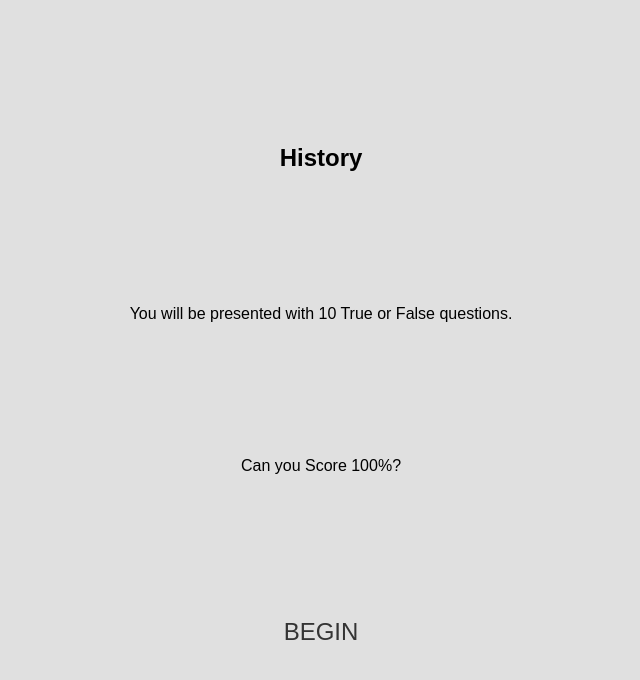
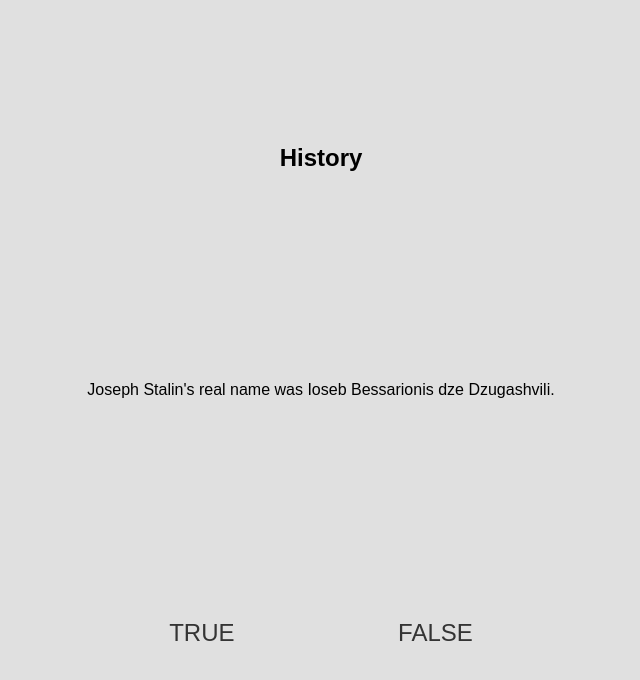
Before and after one commit to GabrielCampos99/guild-challenge, a React (Create React App) app: page /quizz in a window 1280 px wide. Shown: the top 680 px of the page, without its empty margins (319-959 px from the left). Built offline with nearby package versions, Linux system fonts and the light colour scheme.

Commit message:
feat: logic answers

```diff
--- a/src/modules/Quizz/components/QuizzContent/QuizzContent.tsx
+++ b/src/modules/Quizz/components/QuizzContent/QuizzContent.tsx
@@ -1,45 +1,75 @@
 /* eslint-disable no-unused-vars */
-import React, { useState }  from 'react'
+import React, { useEffect, useState } from 'react'
+import { IQuizzData } from '../../interfaces/IQuizzData'
 
 import * as S from './styles'
+
+interface IQuizzFinalized {
+  answers: IQuizzWithAnswers[]
+  total: number
+}
+interface IQuizzWithAnswers {
+  category: string
+  type: string
+  difficulty: string
+  question: string
+  correct_answer: string
+  incorrect_answers: string[]
+  isCorrect: boolean
+}
+
 type TQuizzContent = {}
-
-
 
 const QuizzContent: React.FC<TQuizzContent> = () => {
   const [currentQuestion, setCurrentQuestion] = useState<number>(0)
+  const [quizzAnswers, setQuizzAnswers] = useState<IQuizzWithAnswers[]>([])
+
   const dummyData = [
     {
-            category: "History",
-            type: "boolean",
-            difficulty: "hard",
-            question: "Joseph Stalin&#039;s real name was Ioseb Bessarionis dze Dzugashvili.",
-            correct_answer: "True",
-            incorrect_answers: [
-                "False"
-            ]
+      category: 'History',
+      type: 'boolean',
+      difficulty: 'hard',
+      question: 'Joseph Stalin&#039;s real name was Ioseb Bessarionis dze Dzugashvili.',
+      correct_answer: 'True',
+      incorrect_answers: ['False']
     },
     {
-            category: "SEILA",
-            type: "boolean",
-            difficulty: "hard",
-            question: "ALGUMA COISA",
-            correct_answer: "True",
-            incorrect_answers: [
-                "False"
-            ]
+      category: 'SEILA',
+      type: 'boolean',
+      difficulty: 'hard',
+      question: 'ALGUMA COISA',
+      correct_answer: 'True',
+      incorrect_answers: ['False']
     },
     {
-            category: "TERCEIRA COISA",
-            type: "boolean",
-            difficulty: "hard",
-            question: "OUTRA COISA DA OUTRA COISA",
-            correct_answer: "FALSE",
-            incorrect_answers: [
-                "TRUE"
-            ]
+      category: 'TERCEIRA COISA',
+      type: 'boolean',
+      difficulty: 'hard',
+      question: 'OUTRA COISA DA OUTRA COISA',
+      correct_answer: 'FALSE',
+      incorrect_answers: ['TRUE']
     }
   ]
+
+  const handleAnswerButton = (answer: string) => {
+    if (currentQuestion < dummyData.length) {
+      setQuizzAnswers((oldState: IQuizzWithAnswers[]) => {
+        if (answer === dummyData[currentQuestion].correct_answer) {
+          const currentData: IQuizzWithAnswers = { ...dummyData[currentQuestion], isCorrect: true }
+          return [...oldState, currentData]
+        } else {
+          const currentData: IQuizzWithAnswers = { ...dummyData[currentQuestion], isCorrect: false }
+          return [...oldState, currentData]
+        }
+      })
+      const nextQuestion: number = currentQuestion + 1
+      return setCurrentQuestion(nextQuestion)
+    }
+  }
+
+  useEffect(() => {
+    console.log(quizzAnswers, 'quizzAnswers')
+  }, [quizzAnswers])
   /* const getAllQuestions = useCallback(async () => {
     const res = await new GetQuizzDataService().execute()
     console.log(res, 'res')
@@ -51,12 +81,21 @@ const QuizzContent: React.FC<TQuizzContent> = () => {
 
   return (
     <S.Wrapper>
+      {currentQuestion === dummyData.length && (
+        <S.Content>
+          <S.Header>ACABOU</S.Header>
+        </S.Content>
+      )}
+      {currentQuestion < dummyData.length && (
         <S.Content>
           <S.Header>{dummyData[currentQuestion].category}</S.Header>
-        <S.Text>You will be presented with 10 True or False questions.</S.Text>
-        <S.Text>Can you Score 100%?</S.Text>
-        <S.Button>Begin</S.Button>
+          <S.Text dangerouslySetInnerHTML={{ __html: dummyData[currentQuestion].question }} />
+          <S.ButtonBox>
+            <S.Button onClick={() => handleAnswerButton('True')}>True</S.Button>
+            <S.Button onClick={() => handleAnswerButton('False')}>False</S.Button>
+          </S.ButtonBox>
         </S.Content>
+      )}
     </S.Wrapper>
   )
 }
```
Lines whose indentation alone changed are shown as unchanged.
